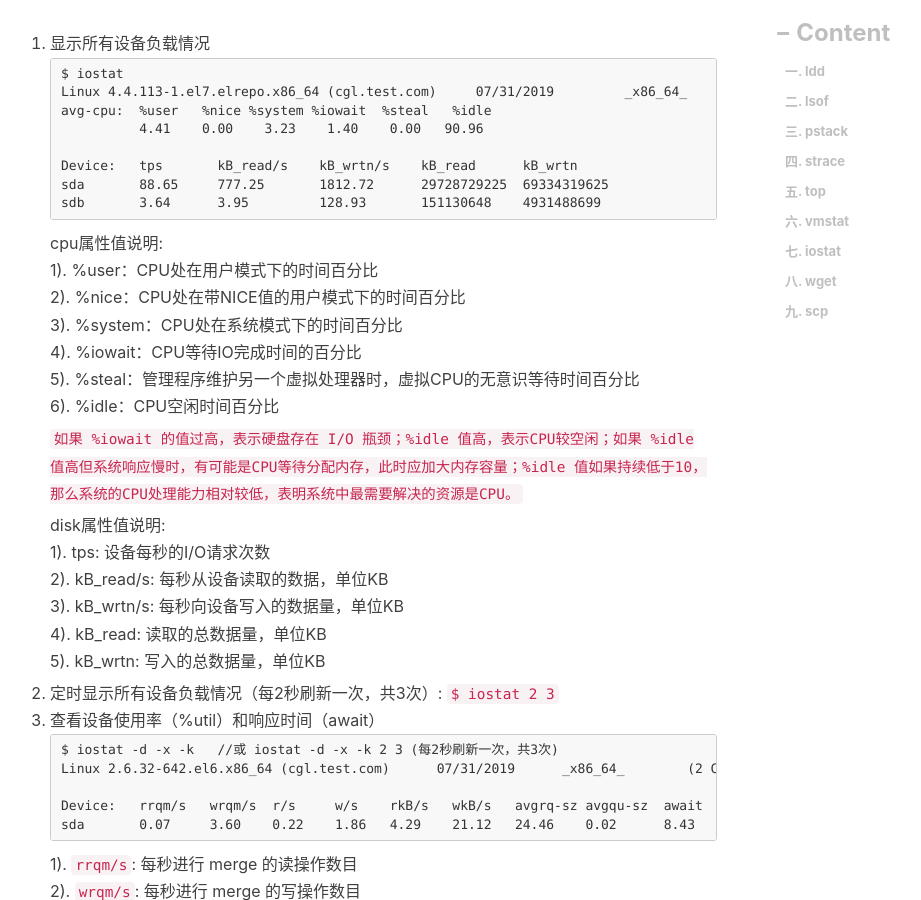
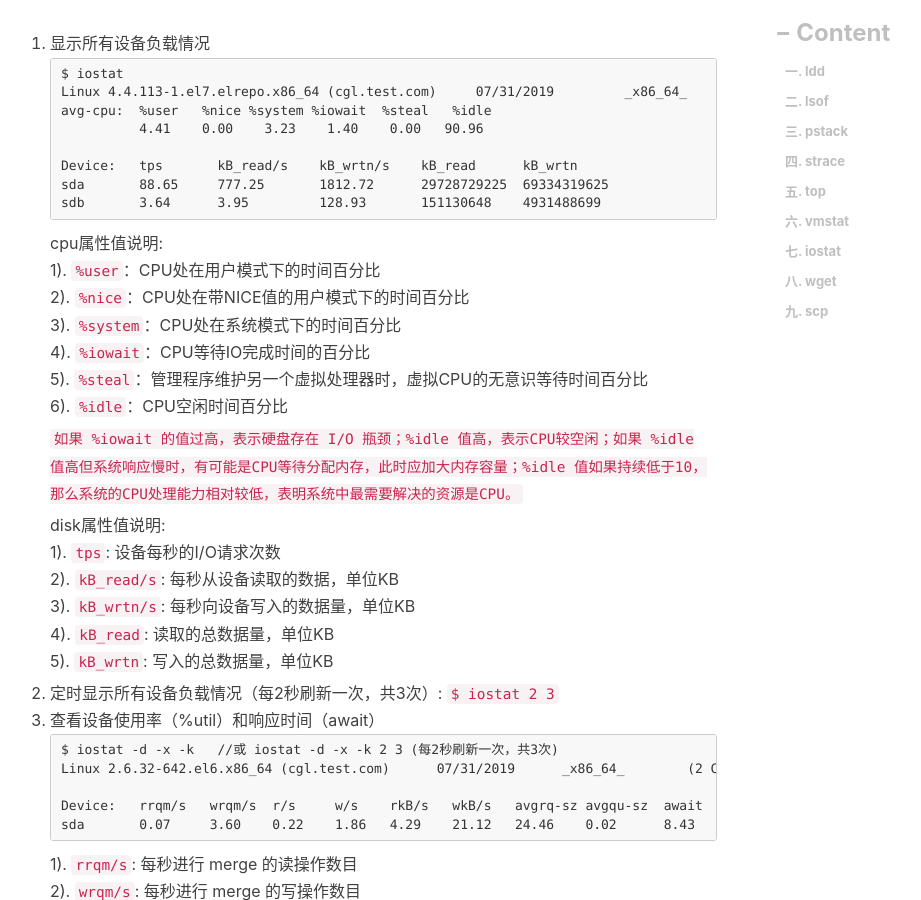
Before and after one commit to engru/chenguolin.github.io, a Jekyll site: the page built from _posts/2016-09-28-【Linux-12】Linux最常用运维工具.md, in a window 1280 px wide and 900 px high, scrolled down 5014 px. Shown: the whole window, without its empty margins (255-1176 px from the left). Built offline with Jekyll 4.4.1, drawn with Linux system fonts in a browser that asks for light colours; nearby versions of some CDN libraries; comment, search, counter and statistics services are not loaded; some of the changed text lies outside the part shown.

````diff
--- a/_posts/2016-09-28-【Linux-12】Linux最常用运维工具.md
+++ b/_posts/2016-09-28-【Linux-12】Linux最常用运维工具.md
@@ -175,24 +175,24 @@ r  b   swpd   free   buff  cache    si   so    bi    bo   in   cs us sy id wa st
 0  0      0 3004404 161148 402916    0    0     0    29  333  883  4  1 95  0  0
 ```
 
-1. Procs（进程）:
+1. `Procs（进程）`
    + r: 运行队列中进程数量
    + b: 等待IO的进程数量
-2. Memory（内存）:
+2. `Memory（内存）`
    + swpd: 使用虚拟内存大小
    + free: 可用内存大小
    + buff: 用作缓冲的内存大小
    + cache: 用作缓存的内存大小
-3. Swap:
+3. `Swap`
    + si: 每秒从交换分区写到内存的大小
    + so: 每秒写入交换分区的内存大小
-4. IO：（现在的Linux版本块的大小为1024bytes）
+4. `IO：（现在的Linux版本块的大小为1024bytes）`
    + bi: 每秒读取的块数
    + bo: 每秒写入的块数
-5. system：
+5. `system`
    + in: 每秒中断数，包括时钟中断
    + cs: 每秒上下文切换数
-6. CPU（以百分比表示）
+6. `CPU（以百分比表示）`
    + us: 用户进程执行时间(user time)
    + sy: 系统进程执行时间(system time)
    + id: 空闲时间(包括IO等待时间)
@@ -214,21 +214,21 @@ r  b   swpd   free   buff  cache    si   so    bi    bo   in   cs us sy id wa st
    ```
 
    cpu属性值说明:
-   1). %user：CPU处在用户模式下的时间百分比
-   2). %nice：CPU处在带NICE值的用户模式下的时间百分比
-   3). %system：CPU处在系统模式下的时间百分比
-   4). %iowait：CPU等待IO完成时间的百分比
-   5). %steal：管理程序维护另一个虚拟处理器时，虚拟CPU的无意识等待时间百分比
-   6). %idle：CPU空闲时间百分比
+   1). `%user`：CPU处在用户模式下的时间百分比
+   2). `%nice`：CPU处在带NICE值的用户模式下的时间百分比
+   3). `%system`：CPU处在系统模式下的时间百分比
+   4). `%iowait`：CPU等待IO完成时间的百分比
+   5). `%steal`：管理程序维护另一个虚拟处理器时，虚拟CPU的无意识等待时间百分比
+   6). `%idle`：CPU空闲时间百分比
 
    `如果 %iowait 的值过高，表示硬盘存在 I/O 瓶颈；%idle 值高，表示CPU较空闲；如果 %idle 值高但系统响应慢时，有可能是CPU等待分配内存，此时应加大内存容量；%idle 值如果持续低于10，那么系统的CPU处理能力相对较低，表明系统中最需要解决的资源是CPU。`
 
    disk属性值说明:
-   1). tps: 设备每秒的I/O请求次数
-   2). kB_read/s: 每秒从设备读取的数据，单位KB
-   3). kB_wrtn/s: 每秒向设备写入的数据量，单位KB
-   4). kB_read: 读取的总数据量，单位KB
-   5). kB_wrtn: 写入的总数据量，单位KB
+   1). `tps`: 设备每秒的I/O请求次数
+   2). `kB_read/s`: 每秒从设备读取的数据，单位KB
+   3). `kB_wrtn/s`: 每秒向设备写入的数据量，单位KB
+   4). `kB_read`: 读取的总数据量，单位KB
+   5). `kB_wrtn`: 写入的总数据量，单位KB
 
 2. 定时显示所有设备负载情况（每2秒刷新一次，共3次）: `$ iostat 2 3`
 3. 查看设备使用率（%util）和响应时间（await）
````
